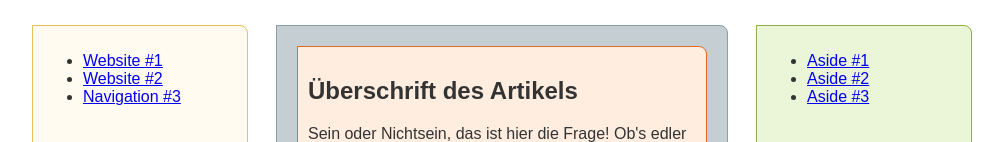
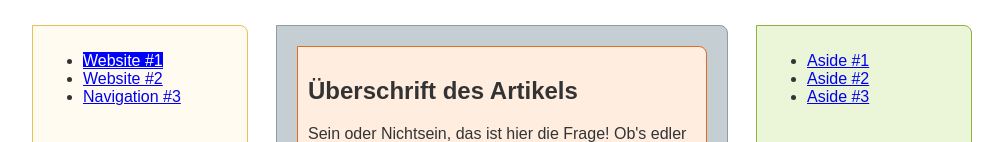
Before and after one commit to tdanywhere/francasWebsiteCSS, a plain HTML site: page index.html in a window 1280 px wide. In both pictures the pointer is over the link "Website #1". Shown: the part 198-340 px from the top of the page, without its empty margins (138-1141 px from the left). Drawn offline with Linux system fonts and the light colour scheme.

Commit message:
Add hover effect to links

```diff
--- a/css/style.css
+++ b/css/style.css
@@ -7,6 +7,13 @@ img {
 	padding: 35px;
 	width: 80px;
   }
+
+/*
+ * Hover effect via pseudo class a.
+ */a:hover {
+	background-color: blue;
+	color: white;
+}
 
 /*
  * Body grid layout.
```
